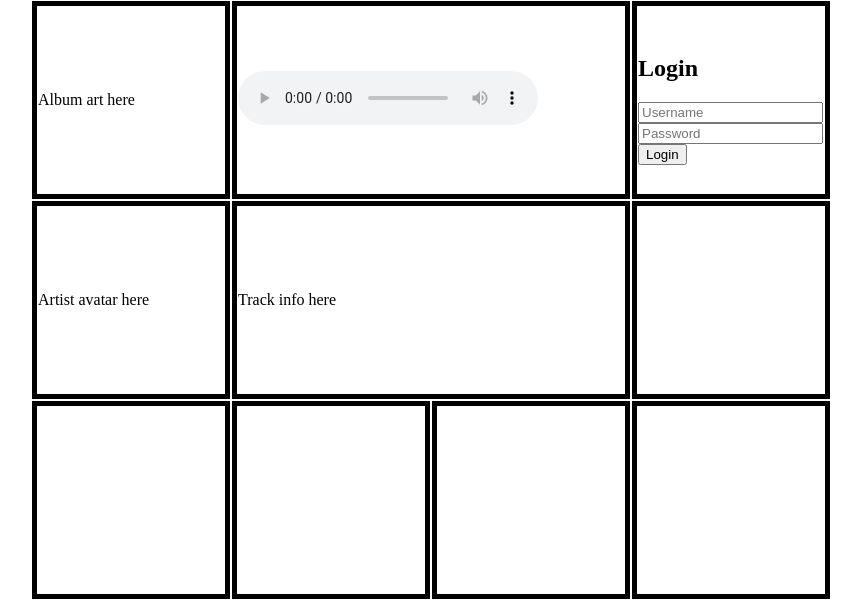
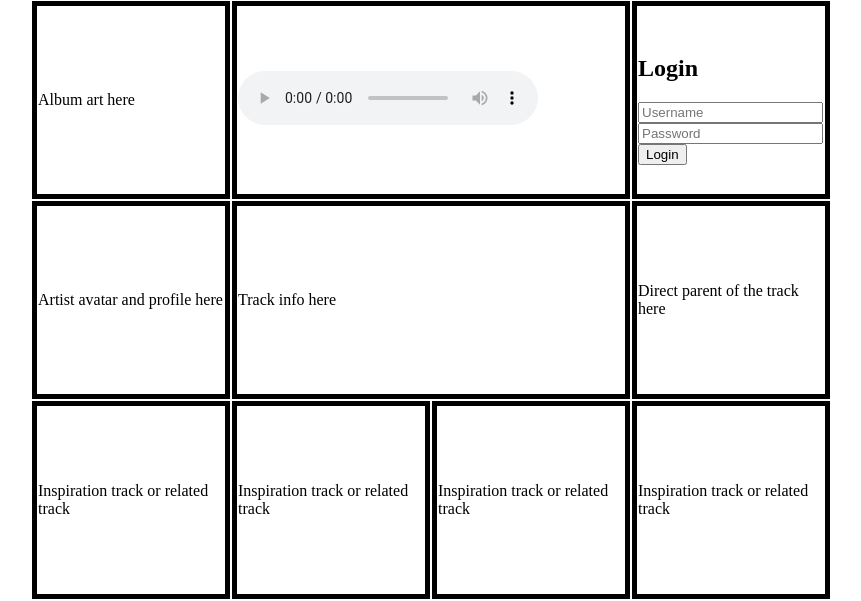
Before and after one commit to ThexaGames/Mixsite, a Django app: template res/templates/mixapp/track.html in a window 1280 px wide. Shown: the part 133-734 px from the top of the page, without its empty margins (98-959 px from the left). Run offline with Django 3.2, Linux system fonts and the light colour scheme; the template is opened without the code that fills it, so the values that code supplies are empty; parts of the project's set-up code (start-up, migrations or seed data) failed here and were passed over.

Commit message:
More work on the track page.

```diff
--- a/res/templates/mixapp/track.html
+++ b/res/templates/mixapp/track.html
@@ -21,12 +21,14 @@
 {% endblock %}
 
 {% block cell5 %}
-<!-- artist avatar -->
-<td>Artist avatar here</td>
+<!-- artist avatar + hover over profile -->
+<td>
+	Artist avatar and profile here
+</td>
 {% endblock %}
 
 {% block cell6 %}
-<!-- track info here -->
+<!-- track info block -->
 <td colspan="2">
 	Track info here
 </td>
@@ -36,22 +38,40 @@
 <!-- empty as overridden by track info block -->
 {% endblock %}
 
-{% comment %}
 {% block cell8 %}
+<!-- parent track block -->
+<td>
+	Direct parent of the track here
+</td>
 {% endblock %}
 
 {% block cell9 %}
+<!-- inspiration track or related track -->
+<td>
+	Inspiration track or related track
+</td>
 {% endblock %}
 
 {% block cell10 %}
+<!-- inspiration track or related track -->
+<td>
+	Inspiration track or related track
+</td>
 {% endblock %}
 
 {% block cell11 %}
+<!-- inspiration track or related track -->
+<td>
+	Inspiration track or related track
+</td>
 {% endblock %}
 
 {% block cell12 %}
+<!-- inspiration track or related track -->
+<td>
+	Inspiration track or related track
+</td>
 {% endblock %}
-{% endcomment %}
 
 
 {% block content %}
```
